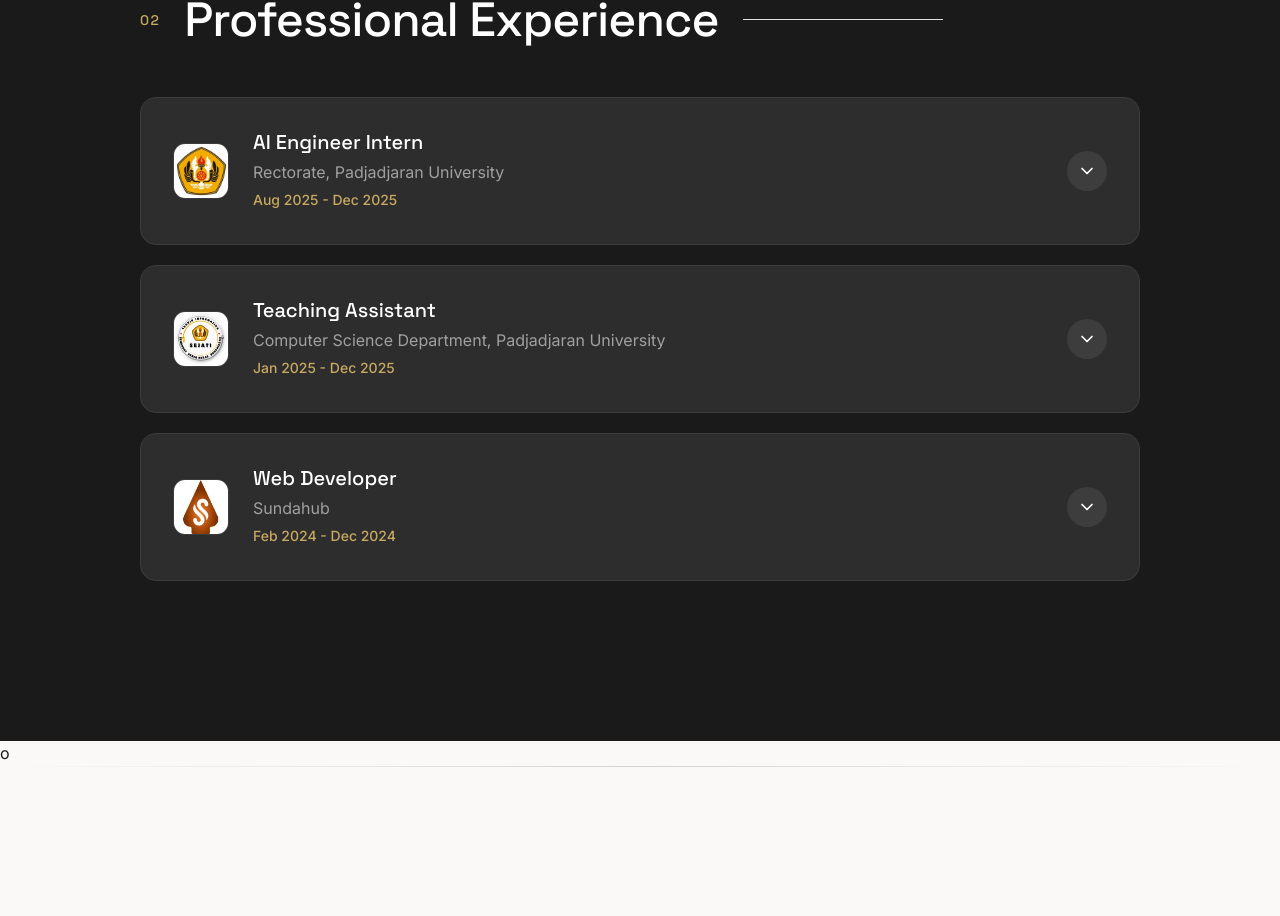
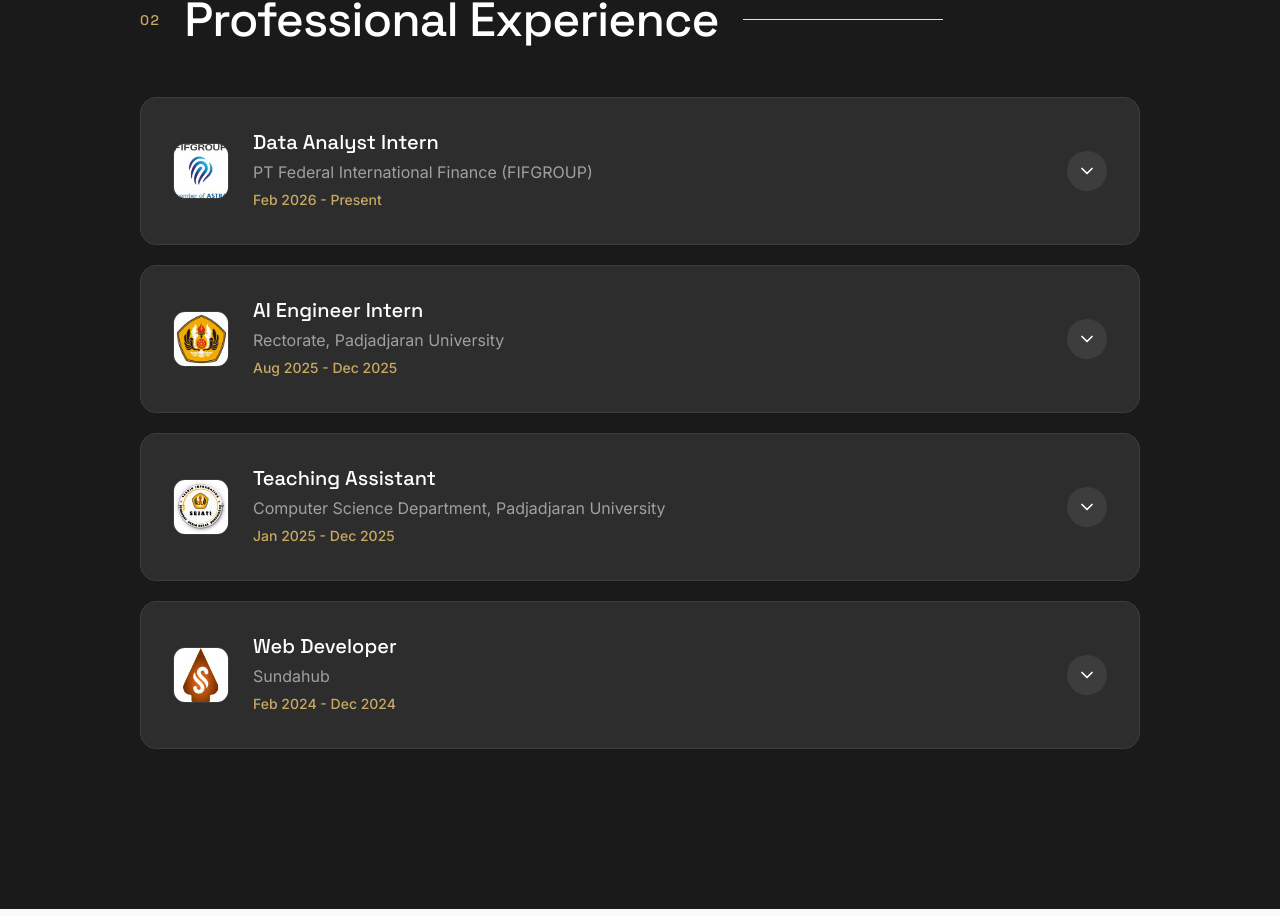
Before and after one commit to hdans/portofolio, a React (Vite) app: page / in a window 1280 px wide. Shown: the part 2998-3914 px from the top of the page. Built offline with nearby package versions, Linux system fonts and the light colour scheme.

Commit message:
Feat : Professional Experience Data

```diff
--- a/src/data/experienceData.js
+++ b/src/data/experienceData.js
@@ -1,10 +1,24 @@
 import logoUnpad from '../assets/img/logo unpad.jpg';
 import logoTI from '../assets/img/logo TI.jpg';
 import logoSundahub from '../assets/img/Logo Sundahub.jpg';
+import logoFIF from '../assets/img/FIF.png';
 
 export const experienceData = [
   {
     id: 1,
+    institution: "PT Federal International Finance (FIFGROUP)",
+    role: "Data Analyst Intern",
+    duration: "Feb 2026 - Present",
+    logo: logoFIF,
+    description: `Data Analyst at IT Planning & Governance Department
+- Engineered SQL-based data extraction pipelines from Oracle systems to ensure reliable and structured datasets for analysis.
+- Conducted quantitative analysis and visualization using Python (Pandas, NumPy, Matplotlib) to identify performance patterns and operational bottlenecks.
+- Developed automated and interactive BI dashboards in Power BI to track IT KPIs and support executive-level reporting.
+- Collaborated cross-functionally with planning stakeholders to translate analytical findings into measurable operational improvements.
+`
+  },
+  {
+    id: 2,
     institution: "Rectorate, Padjadjaran University",
     role: "AI Engineer Intern",
     duration: "Aug 2025 - Dec 2025",
@@ -15,7 +29,7 @@ export const experienceData = [
 `
   },
   {
-    id: 2,
+    id: 3,
     institution: "Computer Science Department, Padjadjaran University",
     role: "Teaching Assistant",
     duration: "Jan 2025 - Dec 2025",
@@ -28,7 +42,7 @@ practices.
     `
   },
   {
-    id: 3,
+    id: 4,
     institution: "Sundahub",
     role: "Web Developer",
     duration: "Feb 2024 - Dec 2024",
```
Also changed, not shown: src/assets/img/FIF.png (added).
